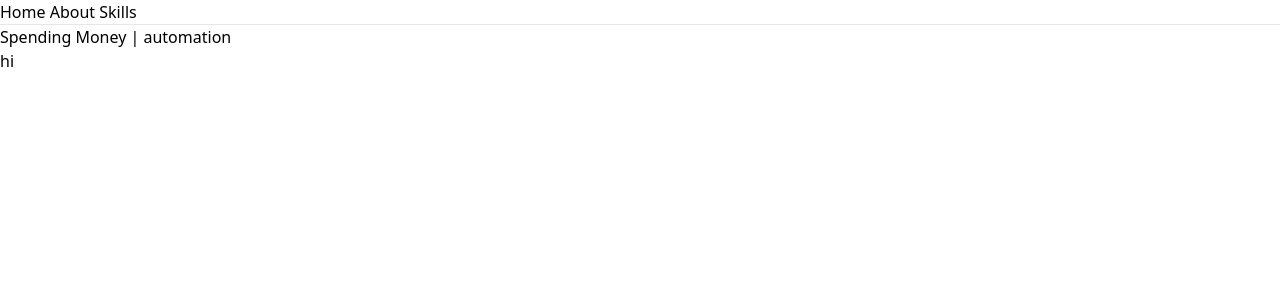
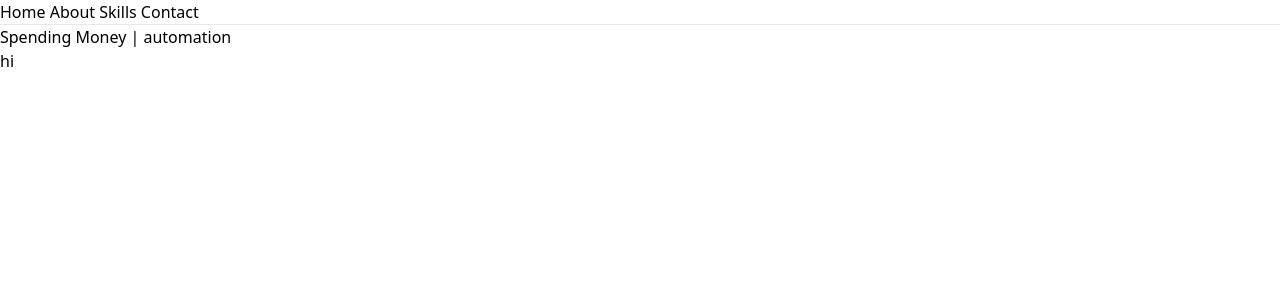
Before and after one commit to ZanderCoding/Portfo_Django, a Django app: page /skill/1 in a window 1280 px wide. Shown: the top 300 px of the page. Run offline with Django 4.2, Linux system fonts and the light colour scheme; data comes from the database, SQL or seed files in the repository; some libraries are stand-ins or nearby versions.

Commit message:
updated nav in base.html

```diff
--- a/portfo/templates/portfo/_base.html
+++ b/portfo/templates/portfo/_base.html
@@ -10,6 +10,8 @@
         <a href="{% url 'home' %}">Home</a>
         <a href="{% url 'about' %}">About</a>
         <a href="{% url 'skill' %}">Skills</a>
+        <a href="{% url 'contact' %}">Contact</a>
+
         <hr>
         <div>
             {% block content %}
```
